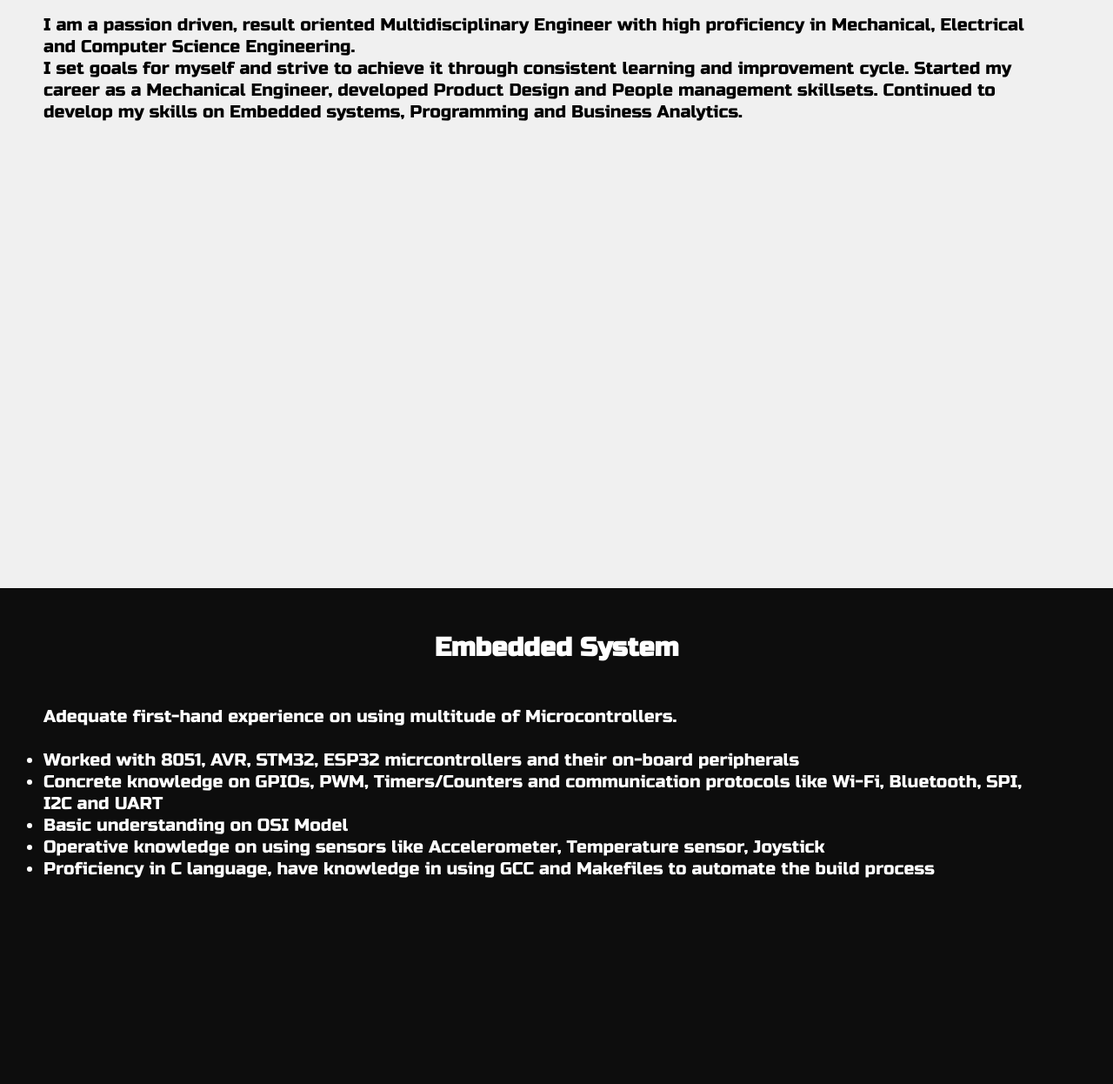
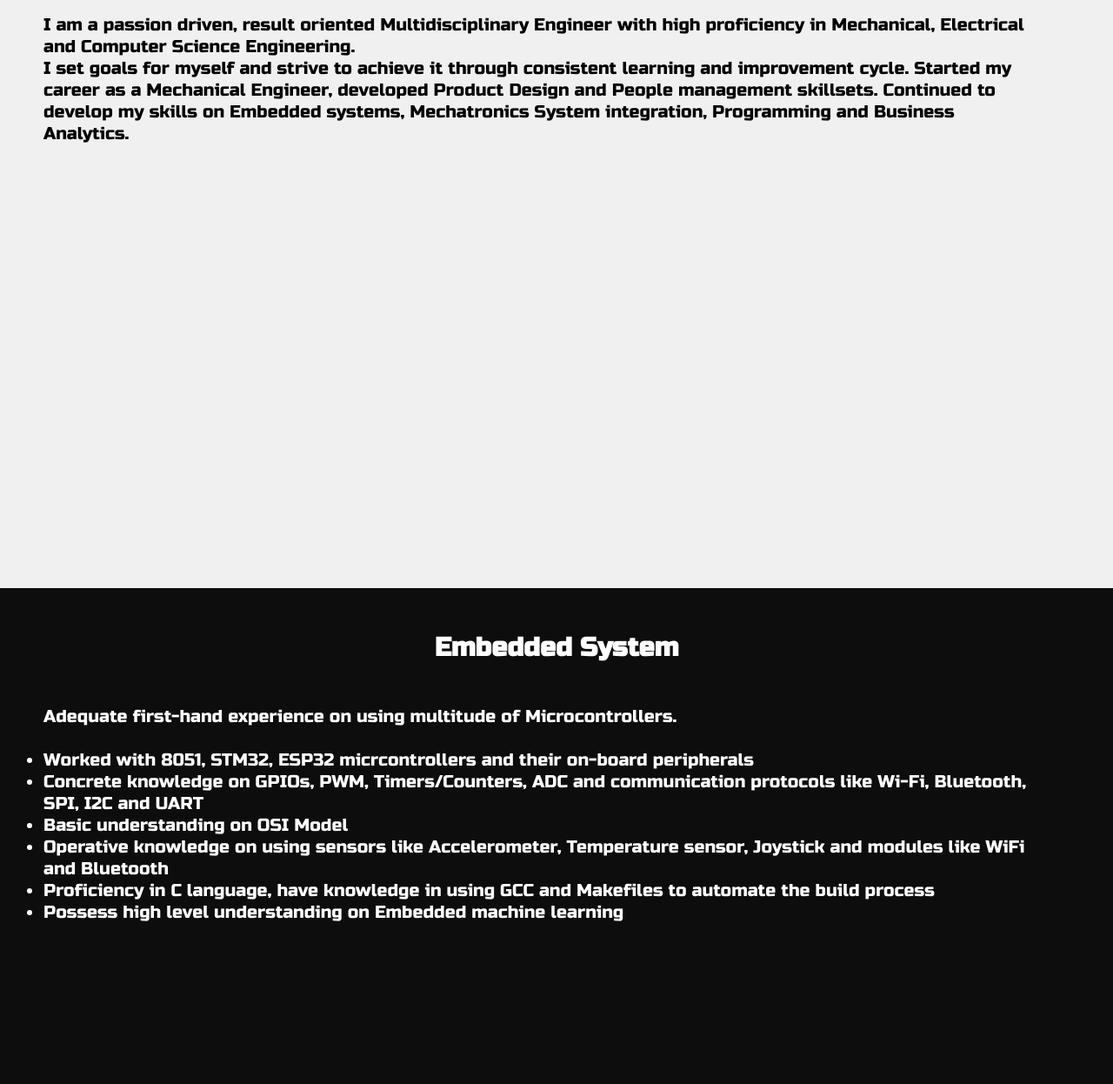
Before and after one commit to Kamalesh9483/kamalesh.github.io, a plain HTML site: page index.html in a window 1280 px wide. Shown: the part 1154-2400 px from the top of the page at 87% size. Drawn offline with Linux system fonts and the light colour scheme.

Commit message:
made few changes on Embedded Systems section

```diff
--- a/index.html
+++ b/index.html
@@ -56,7 +56,7 @@
         Mechanical, Electrical and Computer Science Engineering.</p>
         <p>I set goals for myself and strive to achieve it through consistent learning and improvement cycle.
         Started my career as a Mechanical Engineer, developed Product Design and People management skillsets.
-         Continued to develop my skills on Embedded systems, Programming and Business Analytics.
+         Continued to develop my skills on Embedded systems, Mechatronics System integration, Programming and Business Analytics.
         </p>
       </div>
     </div>
@@ -72,11 +72,12 @@
           <div class="contentBx">
             <ul  style="list-style-type:disc">
               <p>Adequate first-hand experience on using multitude of Microcontrollers.</p><br>
-              <li>Worked with 8051, AVR, STM32, ESP32 micrcontrollers and their on-board peripherals</li>
-              <li>Concrete knowledge on GPIOs, PWM, Timers/Counters and communication protocols like Wi-Fi, Bluetooth, SPI, I2C and UART</li>
+              <li>Worked with 8051, STM32, ESP32 micrcontrollers and their on-board peripherals</li>
+              <li>Concrete knowledge on GPIOs, PWM, Timers/Counters, ADC and communication protocols like Wi-Fi, Bluetooth, SPI, I2C and UART</li>
               <li>Basic understanding on OSI Model</li>
-              <li>Operative knowledge on using sensors like Accelerometer, Temperature sensor, Joystick</li>
+              <li>Operative knowledge on using sensors like Accelerometer, Temperature sensor, Joystick and modules like WiFi and Bluetooth</li>
               <li>Proficiency in C language, have knowledge in using GCC and Makefiles to automate the build process</li>
+              <li>Possess high level understanding on Embedded machine learning</li>
             </ul>
           </div>
         </div>
@@ -116,7 +117,7 @@
                 <li>Possess knowledge relating to Quality and Supplier Quality Assurance</li>
                 <li>Secured 1st Prize team position in Engineering Design category at BAJA SAEINDIA 2017 at Natrax, Pithampur</li>
                 <li>Completed In-Plant training at PSG INDUSTRIAL INSTITUTE for period of 2012-2017</li>
-                <li>Proficient knowledge on using softwares like Creo, Solidworks, ANSYS and Matlab</li>
+                <li>Proficient knowledge on using softwares like Creo, Solidworks, ANSYS and Matlab/Simulink</li>
               </ul>
             </div>
           </div>
@@ -135,6 +136,7 @@
           <li>Have exposure to Image Processing and have used libraries like OpenCV, MediaPipe, NumPy in Python</li>
           <li>Applied knowledge of Data Analytics using lanuages like R and Python and used libraries like pandas, seaborn, matplotlib, plotly for Data Visualization</li>
           <li>Broad level exposure to HTML, CSS and JavaScript</li>
+          <li>Possess hands-on exposure in using Version control using Git</li>
         </ul>
       </div>
     </div>
```
